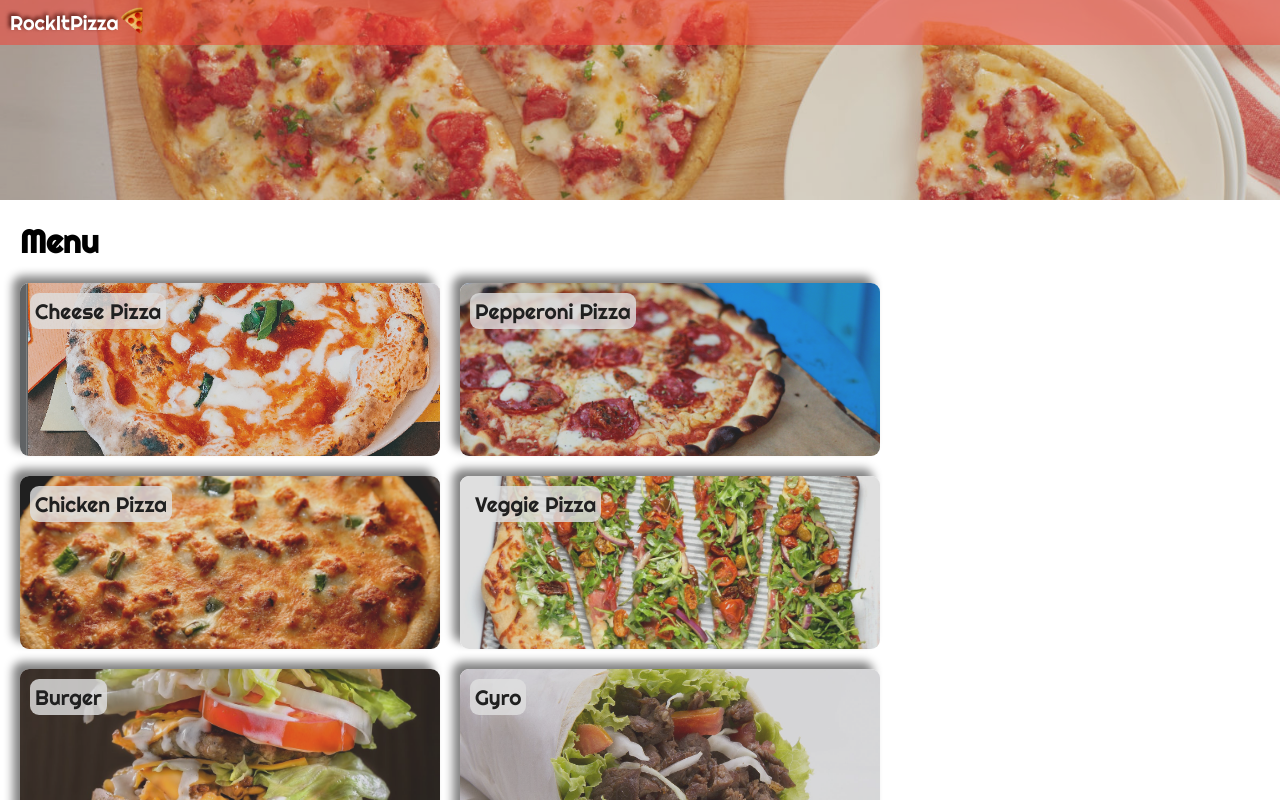
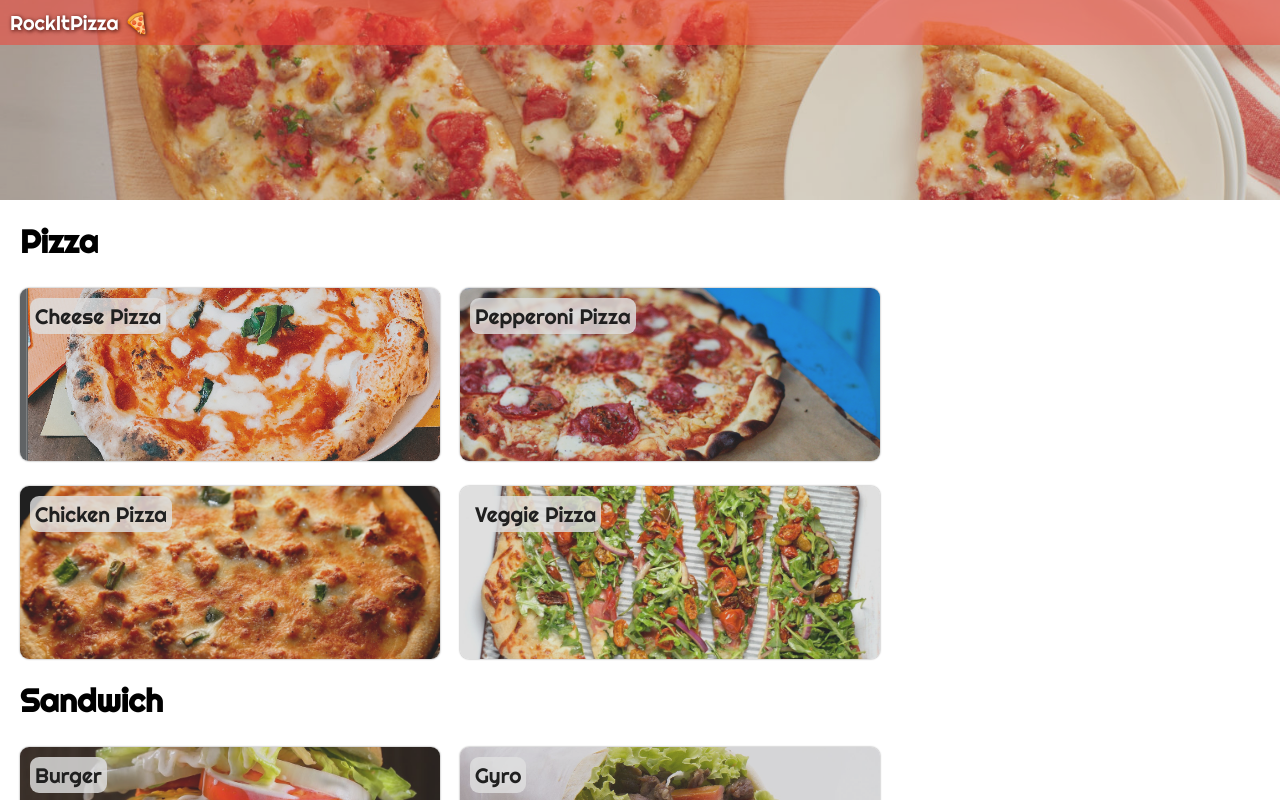
Before and after one commit to AntonOmelchuk/Pizzeria, a React (Create React App) app: page / in a window 1280 px wide. Shown: the top 800 px of the page. Built offline with nearby package versions, Linux system fonts and the light colour scheme.

Commit message:
add transitions effects, clean up code

```diff
--- a/src/App.js
+++ b/src/App.js
@@ -1,6 +1,6 @@
 import React from 'react';
 
-import {GlobalStyle} from './globalStyle';
+import {GlobalStyle} from './Styles/globalStyle';
 import Navbar from './Components/Navbar/Navbar';
 import Banner from './Components/Banner/Banner';
 import Menu from './Components/Menu/Menu';
--- a/src/Components/Menu/Menu.jsx
+++ b/src/Components/Menu/Menu.jsx
@@ -1,19 +1,23 @@
 import React from 'react';
 import {MenuContainer} from './menu.style';
-import {foodItems} from './dataFood';
+import {foods} from './dataFood';
 import {FoodItem, FoodGrid, FoodLabel} from './foodGrid';
 
 const Menu = () => {
   return (
     <MenuContainer>
-      <h1>Menu</h1>
+      {Object.entries(foods).map(([section, foods]) => (
+        <>
+          <h1>{section}</h1>
           <FoodGrid>
-        {foodItems.map(food => (
+            {foods.map(food => (
               <FoodItem key={food.name} img={food.img}>
                 <FoodLabel>{food.name}</FoodLabel>
               </FoodItem>
             ))}
           </FoodGrid>
+        </>
+      ))}
     </MenuContainer>
   );
 };
--- a/src/Components/Menu/dataFood.js
+++ b/src/Components/Menu/dataFood.js
@@ -1,4 +1,4 @@
-export const foodItems = [
+const foodItems = [
   {
     name: 'Cheese Pizza',
     img: '/img/pizza.png',
@@ -42,10 +42,12 @@ export const foodItems = [
     section: 'Sides',
     price: 1,
   },
-  // {
-  //   price: 1,
-  //   name: "Soda",
-  //   section: "Drinks",
-  //   choices: ["Coke", "Sprite", "Root Beer"]
-  // }
 ];
+
+export const foods = foodItems.reduce((res, food) => {
+  if (!res[food.section]) {
+    res[food.section] = [];
+  }
+  res[food.section].push(food);
+  return res;
+}, {});
--- a/src/Components/Menu/foodGrid.js
+++ b/src/Components/Menu/foodGrid.js
@@ -17,6 +17,7 @@ export const FoodLabel = styled.div`
 export const FoodItem = styled(Title)`
   height: 153px;
   padding: 10px;
+  margin: 5px 0 0 0;
 
   font-size: 21px;
 
@@ -24,11 +25,15 @@ export const FoodItem = styled(Title)`
   background-position: center;
   background-size: cover;
   border-radius: 9px;
-  box-shadow: -7px -7px 10px 0 grey;
+  box-shadow: 0 0 2px 0 grey;
   filter: contrast(75%);
+
+  transition: box-shadow 0.1s, margin 0.1s, filter 0.1s;
 
   &:hover {
     cursor: pointer;
-    opacity: 0.72;
+    filter: contrast(100%);
+    box-shadow: 0 5px 12px 0 grey;
+    margin: 0 0 5px 0;
   }
 `;
--- a/src/Components/Navbar/Navbar.jsx
+++ b/src/Components/Navbar/Navbar.jsx
@@ -1,13 +1,13 @@
 import React from 'react';
 import {Logo, NavbarContainer} from './navbar.style';
-import logoImage from '../../assets/slice-of-pizza.png';
 
 const Navbar = () => {
   return (
     <NavbarContainer>
       <Logo>
-        <span>
-          RockItPizza <img src={logoImage} alt='Logo' />
+        RockItPizza{' '}
+        <span role='img' aria-label='pizza slice'>
+          🍕
         </span>
       </Logo>
     </NavbarContainer>
--- a/src/Components/Navbar/navbar.style.js
+++ b/src/Components/Navbar/navbar.style.js
@@ -13,12 +13,5 @@ export const Logo = styled(Title)`
   font-size: 20px;
   color: white;
   position: relative;
-  text-shadow: -2px -2px 4px #380502;
-
-  img {
-    height: 27px;
-    position: absolute;
-    top: -3px;
-    left: 111px;
-  }
+  text-shadow: 1px 1px 4px #380502;
 `;
```
Also changed, not shown: src/Styles/globalStyle.js (renamed from src/globalStyle.js), src/assets/slice-of-pizza.png (deleted). Lines whose indentation alone changed are shown as unchanged.
